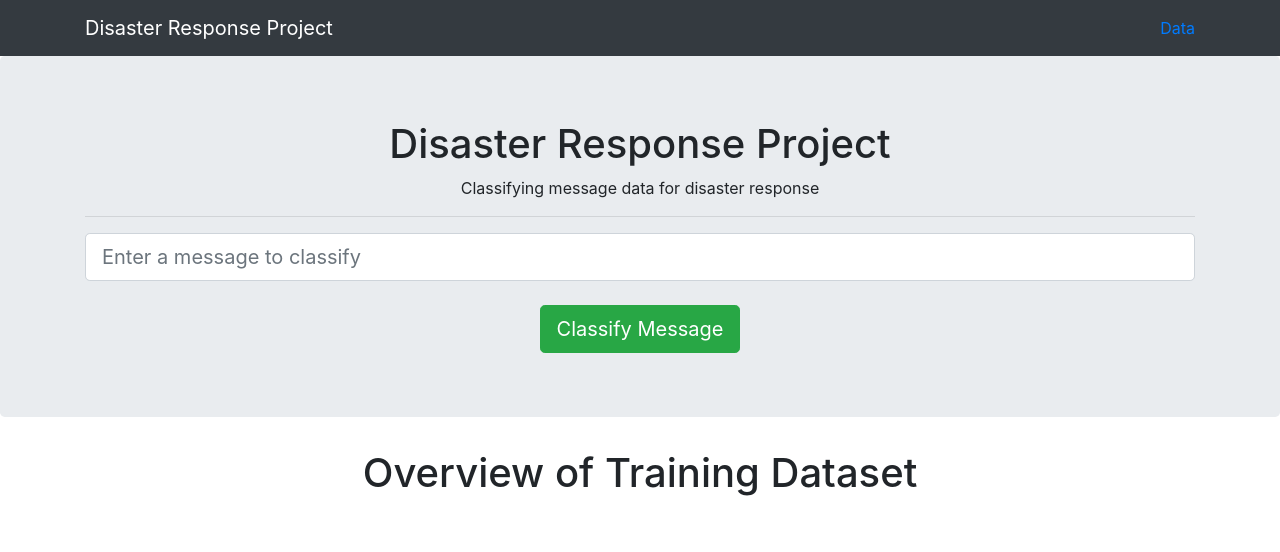
After one commit to rishi-madhav/Udacity-Data-Scientist-Nanodegree, a Flask app: template Disaster Response Classification/app/templates/master_old.html in a window 1280 px wide. The commit adds this page. Shown: the top 552 px of the page. Run offline with Flask 2, Linux system fonts and the light colour scheme; the template is opened without the code that fills it, so the values that code supplies are empty; parts of the project's set-up code (start-up, migrations or seed data) failed here and were passed over; some libraries are stand-ins or nearby versions.

Commit message:
'slightly updated changes'

```diff
--- /dev/null
+++ b/Disaster Response Classification/app/templates/master_old.html
@@ -0,0 +1,90 @@
+<!doctype html>
+<html lang="en">
+
+<head>
+    <meta charset="utf-8">
+    <meta http-equiv="X-UA-Compatible" content="IE=edge">
+    <meta name="viewport" content="width=device-width, initial-scale=1">
+
+    <title>Disaster Response</title>
+    <link rel="stylesheet" href="https://stackpath.bootstrapcdn.com/bootstrap/4.5.2/css/bootstrap.min.css"
+        integrity="sha384-JcKb8q3iqJ61gNV9KGb8thSsNjpSL0n8PARn9HuZOnIxN0hoP+VmmDGMN5t9UJ0Z" crossorigin="anonymous">
+
+</head>
+
+<body>
+    <!--Navigation Bar-->
+    <nav class="navbar navbar-dark bg-dark">
+        <div class="container">
+            <a class="navbar-brand" href="/">Disaster Response Project</a>
+            <ul class="navbar-nav">
+                <li class="nav-item">
+                    <a class="navbar-link" href="https://appen.com/datasets-resource-center/">Data</a>
+                </li>
+            </ul>
+        </div>
+    </nav>
+
+    <!--Main Banner-->
+    <div class="jumbotron">
+        <div class="container">
+            <h1 class="text-center">Disaster Response Project</h1>
+            <p class="text-center">Classifying message data for disaster response</p>
+            <hr />
+
+            <!--Input Form-->
+            <div class="row">
+                <div class="col-lg-12 form-group-lg">
+                    <form action="/result" method="get">
+                        <input type="text" class="form-control form-control-lg" name="query"
+                            placeholder="Enter a message to classify">
+                        <div class="mt-4 text-center">
+                            <button type="submit" class="btn btn-lg btn-success">Classify Message</button>
+                        </div>
+                    </form>
+                </div>
+            </div>
+
+            {% block message %}
+            {% endblock %}
+        </div>
+    </div>
+
+    <div class="container pb-5">
+        {% block content %}
+        <!--Section Title-->
+        <div class="page-header">
+            <h1 class="text-center">Overview of Training Dataset</h1>
+        </div>
+
+        <!-- Plotly graphs -->
+        <div class="row">
+            {% for id in ids %}
+            <div id="{{id}}"> class="col-xs-3 col-lg-9 col-xl-6 offset-md-2 offset-lg-3 offset-xl-0"</div>
+            {% endfor %}
+        </div>
+        {% endblock %}
+    </div>
+
+    <script src="https://code.jquery.com/jquery-3.2.1.slim.min.js"
+        integrity="sha384-KJ3o2DKtIkvYIK3UENzmM7KCkRr/rE9/Qpg6aAZGJwFDMVNA/GpGFF93hXpG5KkN"
+        crossorigin="anonymous"></script>
+    <script src="https://cdnjs.cloudflare.com/ajax/libs/popper.js/1.12.9/umd/popper.min.js"
+        integrity="sha384-ApNbgh9B+Y1QKtv3Rn7W3mgPxhU9K/ScQsAP7hUibX39j7fakFPskvXusvfa0b4Q"
+        crossorigin="anonymous"></script>
+    <script src="https://maxcdn.bootstrapcdn.com/bootstrap/4.0.0/js/bootstrap.min.js"
+        integrity="sha384-JZR6Spejh4U02d8jOt6vLEHfe/JQGiRRSQQxSfFWpi1MquVdAyjUar5+76PVCmYl"
+        crossorigin="anonymous"></script>
+    <script src="https://cdn.plot.ly/plotly-latest.min.js"></script>
+
+    <script type="text/javascript">
+        const graphs = {{ graphJSON | safe}};
+        const ids = {{ ids | safe}};
+        for (let i in graphs) {
+            Plotly.plot(ids[i], graphs[i].data, graphs[i].layout);
+        }
+    </script>
+
+</body>
+
+</html>
```
Also changed, not shown: Disaster Response Classification/app/templates/master.html (+30 -37 lines), Disaster Response Classification/models/train_classifier.py (+18 -15 lines), Disaster Response Classification/notebooks/DisasterResponse.db (added), 2 other files.
